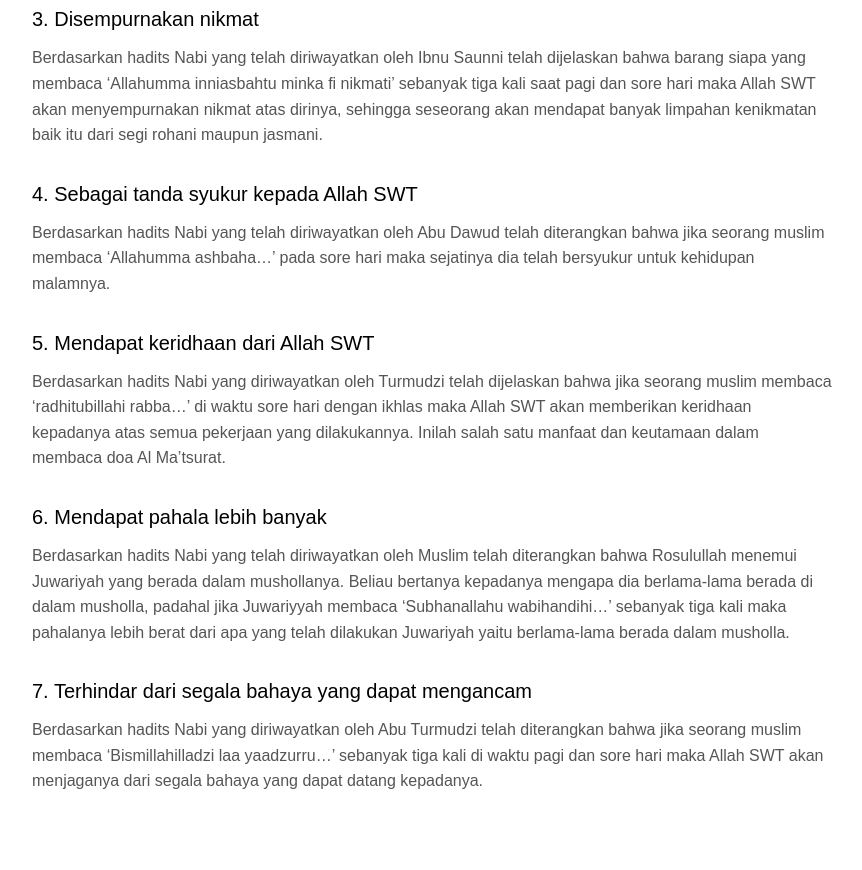
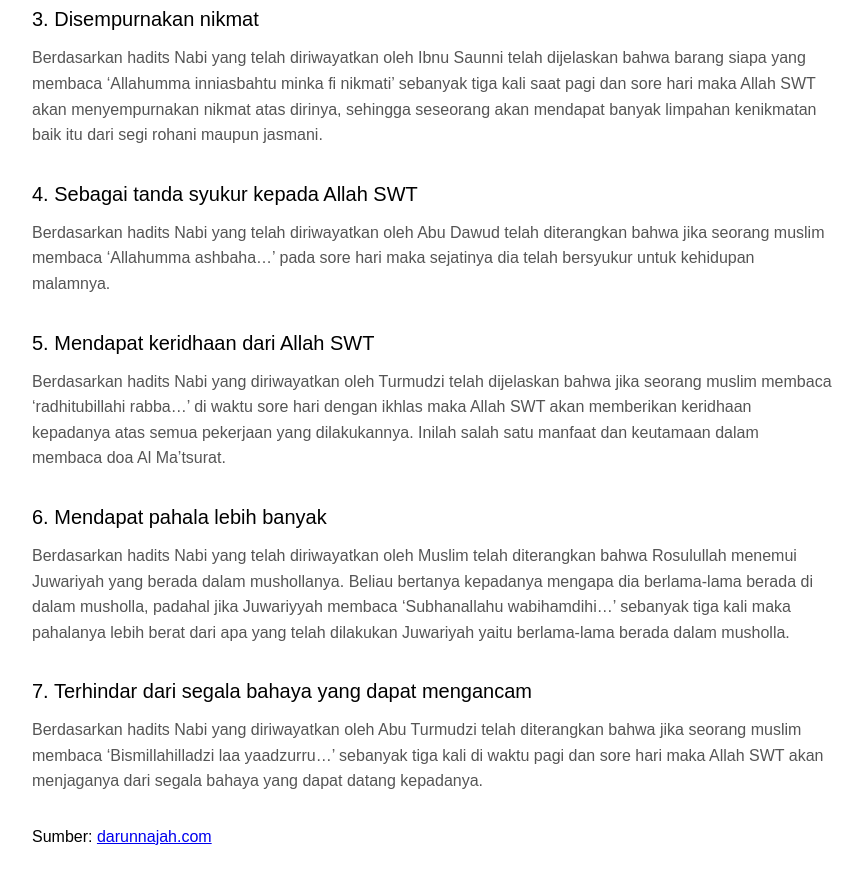
Before and after one commit to tnur01/dzikir-al-ma-tsurat, a plain HTML site: page keutamaan.html in a window 1280 px wide. Shown: the part 458-1328 px from the top of the page, without its empty margins (208-1070 px from the left). Before the commit the page ends 1302 px from the top, so only its background shows below. Drawn offline with Linux system fonts and the light colour scheme.

Commit message:
Update keutamaan.html

```diff
--- a/keutamaan.html
+++ b/keutamaan.html
@@ -31,7 +31,7 @@
   }
 
   /* Responsive Design */
-@media screen and (max-width: 768px) {
+  @media screen and (max-width: 768px) {
     .border-box {
         margin: 0;
         padding: 10px;
@@ -43,9 +43,9 @@
         font-size: 14px;
     }
 
-}
+  }
 
-@media screen and (max-width: 480px) {
+  @media screen and (max-width: 480px) {
     .border-box {
         margin: 0;
         padding: 10px;
@@ -64,7 +64,7 @@
     .footer {
         font-size: 12px;
     }
-}
+  }
 
 </style>
 </head>
@@ -109,7 +109,7 @@
     <div class="section">
         <div class="header">6. Mendapat pahala lebih banyak</div>
         <div class="content">
-            Berdasarkan hadits Nabi yang telah diriwayatkan oleh Muslim telah diterangkan bahwa Rosulullah menemui Juwariyah yang berada dalam mushollanya. Beliau bertanya kepadanya mengapa dia berlama-lama berada di dalam musholla, padahal jika Juwariyyah membaca ‘Subhanallahu wabihandihi…’ sebanyak tiga kali maka pahalanya lebih berat dari apa yang telah dilakukan Juwariyah yaitu berlama-lama berada dalam musholla.
+            Berdasarkan hadits Nabi yang telah diriwayatkan oleh Muslim telah diterangkan bahwa Rosulullah menemui Juwariyah yang berada dalam mushollanya. Beliau bertanya kepadanya mengapa dia berlama-lama berada di dalam musholla, padahal jika Juwariyyah membaca ‘Subhanallahu wabihamdihi…’ sebanyak tiga kali maka pahalanya lebih berat dari apa yang telah dilakukan Juwariyah yaitu berlama-lama berada dalam musholla.
         </div>
     </div>
 
@@ -120,5 +120,9 @@
         </div>
     </div>
 
+    <footer class="footer">
+        Sumber: <a href="https://darunnajah.com/inilah-7-keutamaan-dan-manfaat-membaca-doa-al-matsurat/">darunnajah.com</a>
+    </footer>
+
 </body>
 </html>
```
